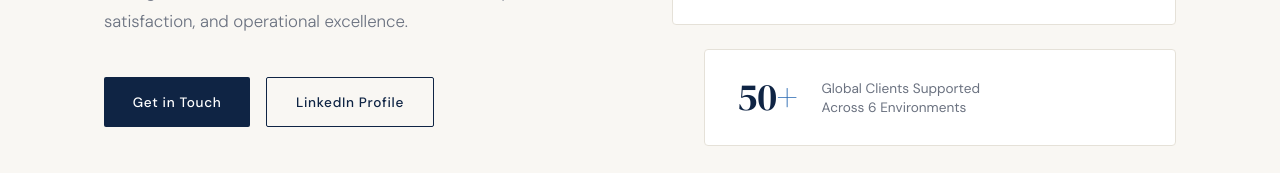
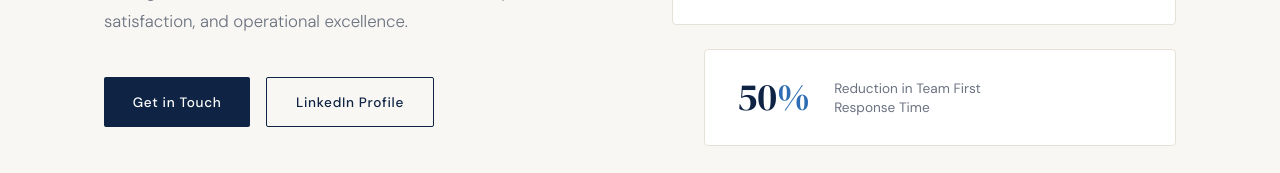
Before and after one commit to roushanfarooqi/profile, a plain HTML site: page index.html in a window 1280 px wide. Shown: the part 515-688 px from the top of the page. Drawn offline with Linux system fonts and the light colour scheme.

Commit message:
Add files via upload

```diff
--- a/index.html
+++ b/index.html
@@ -425,8 +425,8 @@
         <div class="stat-label">Decrease in Average<br>Queue Backlog</div>
       </div>
       <div class="stat-card">
-        <div class="stat-num">50<span>+</span></div>
-        <div class="stat-label">Global Clients Supported<br>Across 6 Environments</div>
+        <div class="stat-num">50<span>%</span></div>
+        <div class="stat-label">Reduction in Team First<br>Response Time</div>
       </div>
     </div>
   </div>
```
